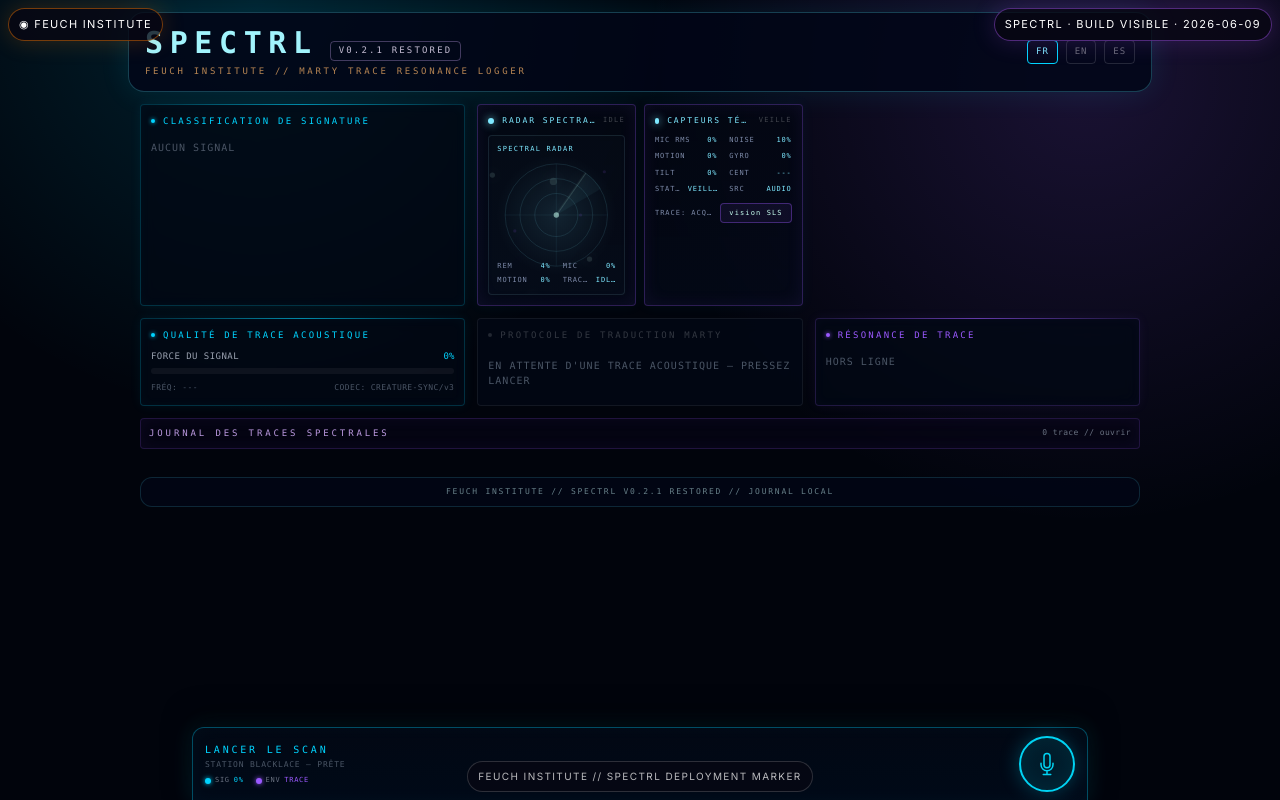
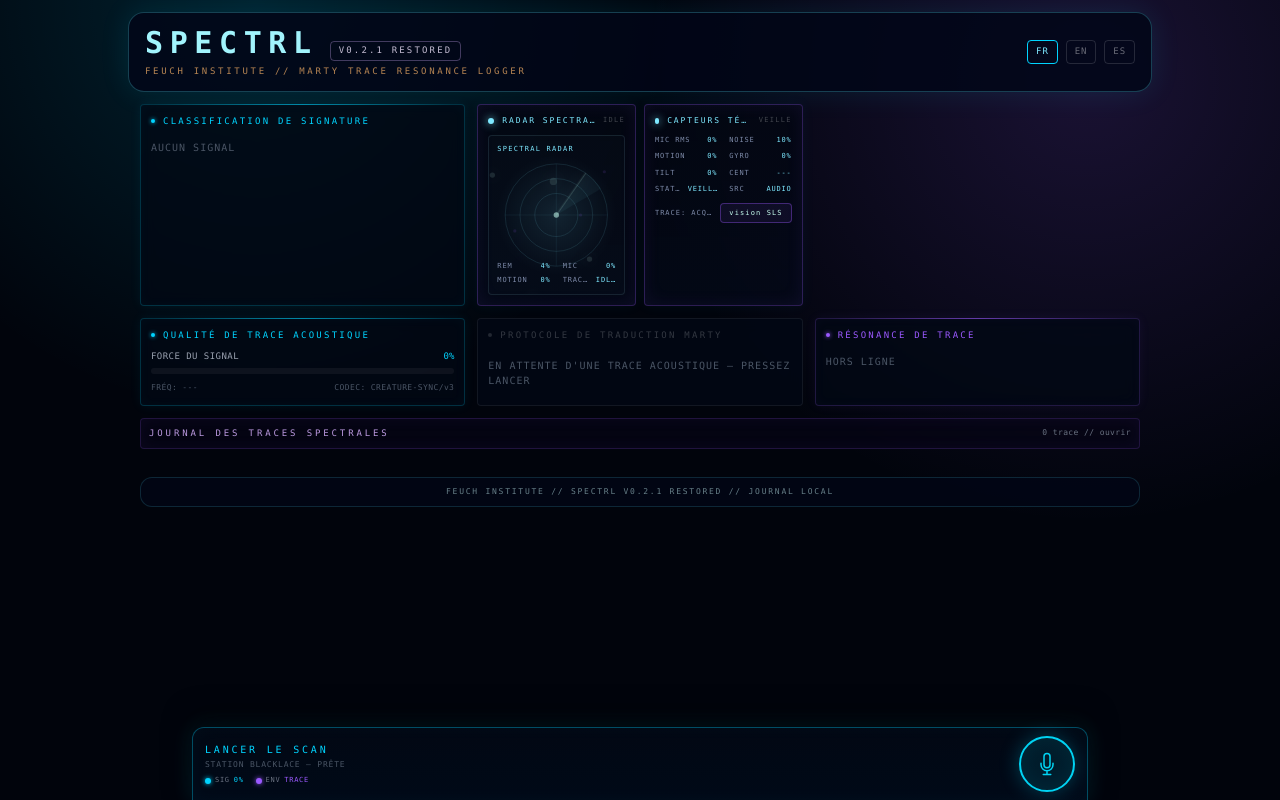
Before and after one commit to benoitlub/SpecTRL, a React (Vite) app: page / in a window 1280 px wide. Built offline with nearby package versions, Linux system fonts and the light colour scheme.

Commit message:
Remove overlay build markers from SpecTRL

```diff
--- a/src/App.tsx
+++ b/src/App.tsx
@@ -11,24 +11,9 @@ function Router() {
   );
 }
 
-function BuildMarker() {
-  return (
-    <>
-      <div style={{ position: "fixed", top: 8, left: 8, right: 8, zIndex: 9999, display: "flex", justifyContent: "space-between", gap: 8, pointerEvents: "none", fontFamily: "Space Grotesk, Inter, system-ui, sans-serif", fontSize: 11, letterSpacing: ".12em", textTransform: "uppercase", color: "#fff" }}>
-        <span style={{ padding: "7px 10px", borderRadius: 999, background: "rgba(8,7,19,.78)", border: "1px solid rgba(255,122,0,.45)", boxShadow: "0 0 24px rgba(255,122,0,.20)" }}>◉ Feuch Institute</span>
-        <span style={{ padding: "7px 10px", borderRadius: 999, background: "rgba(8,7,19,.78)", border: "1px solid rgba(168,85,247,.45)", boxShadow: "0 0 24px rgba(168,85,247,.20)" }}>SpecTRL · Build visible · 2026-06-09</span>
-      </div>
-      <div style={{ position: "fixed", left: 8, right: 8, bottom: 8, zIndex: 9999, pointerEvents: "none", textAlign: "center", fontFamily: "Space Grotesk, Inter, system-ui, sans-serif", fontSize: 10, letterSpacing: ".14em", textTransform: "uppercase", color: "rgba(255,255,255,.72)" }}>
-        <span style={{ display: "inline-flex", padding: "7px 10px", borderRadius: 999, background: "rgba(8,7,19,.72)", border: "1px solid rgba(255,255,255,.16)" }}>Feuch Institute // SpecTRL deployment marker</span>
-      </div>
-    </>
-  );
-}
-
 function App() {
   return (
     <WouterRouter base={import.meta.env.BASE_URL.replace(/\/$/, "")}>
-      <BuildMarker />
       <Router />
     </WouterRouter>
   );
```
